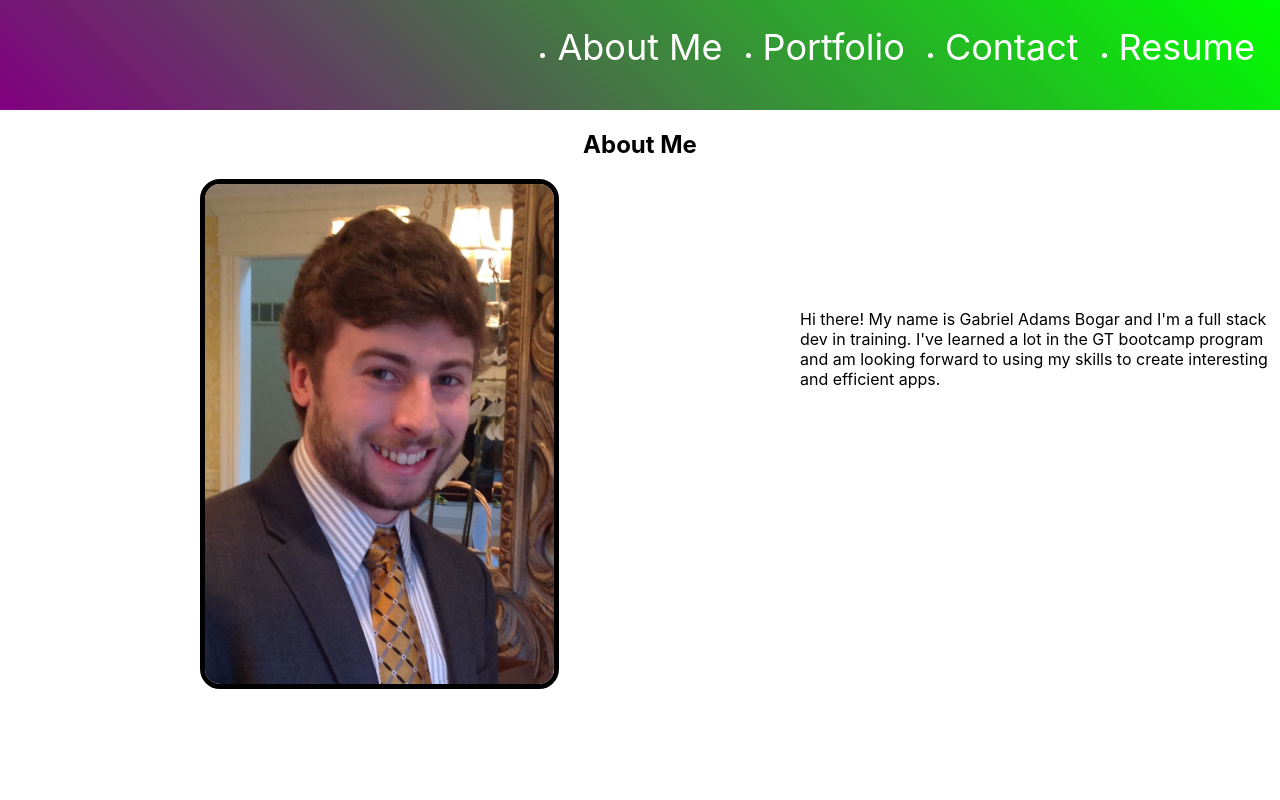
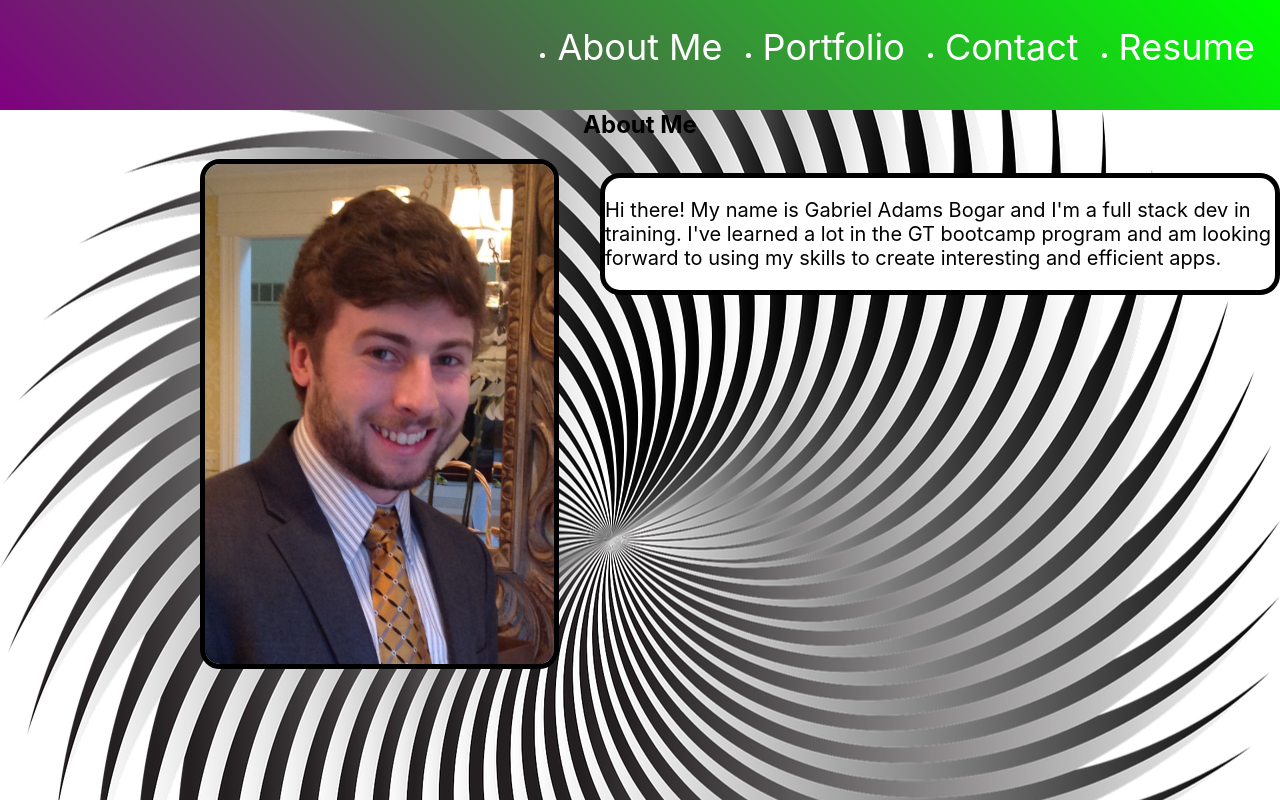
Before and after one commit to gabeab34/GAB-Portfolio, a React (Create React App) app: page / in a window 1280 px wide. Shown: the top 800 px of the page. Built offline with nearby package versions, Linux system fonts and the light colour scheme.

Commit message:
added background image to all tabs

```diff
--- a/src/App.css
+++ b/src/App.css
@@ -1,3 +1,9 @@
+#bg {
+  background-image: url(./components/assets/portfolioBG.png);
+  background-position: center;
+  background-repeat: no-repeat;
+  margin-top: 0px;
+}
 
 .nav-tabs
 {
@@ -7,11 +13,12 @@
   background: repeating-linear-gradient( 45deg, purple, lime );
   height: 100px;
   margin-top: 0px;
+  margin-bottom: 0px;
 }
 
 #myName {
   position: relative;
-  left: -700px;
+  left: -600px;
   bottom: 20px;
   top: -20px;
 }
@@ -26,10 +33,16 @@
 #aboutMe {
   display: inline-block;
   position: relative;
-  top: -400px;
-  margin-left: 800px;
+  top: -500px;
+  margin-left: 600px;
   max-width: 800px;
   margin-bottom: 200px;
+  border: 5px;
+  border-style: solid;
+  border-color: black;
+  border-radius: 20px;
+  background-color: white;
+  font-size: 20px;
 
 }
 
@@ -40,7 +53,7 @@ h1 {
 
 h2 {
   text-align: center;
-
+  margin-top: 0px;
 }
 
 li {
--- a/src/components/pages/About.js
+++ b/src/components/pages/About.js
@@ -2,7 +2,7 @@ import React from 'react';
 
 export default function About() {
   return (
-    <div>
+    <div id= 'bg'>
       <h1>About Page</h1>
       <p>
         Nunc pharetra finibus est at efficitur. Praesent sed congue diam.
--- a/src/components/pages/Blog.js
+++ b/src/components/pages/Blog.js
@@ -2,7 +2,7 @@ import React from 'react';
 
 export default function Blog() {
   return (
-    <div>
+    <div id = 'bg'>
       <h1>Blog Page</h1>
       <p>
         Donec a volutpat quam. Curabitur nec varius justo, sed rutrum ligula.
--- a/src/components/pages/Contact.js
+++ b/src/components/pages/Contact.js
@@ -2,7 +2,7 @@ import React from 'react';
 
 export default function Contact() {
   return (
-    <div>
+    <div id = 'bg'>
       <h1>Contact Page</h1>
       <p>
         Integer cursus bibendum sem non pretium. Vestibulum in aliquet sem, quis
--- a/src/components/pages/Home.js
+++ b/src/components/pages/Home.js
@@ -3,7 +3,7 @@ import myPic from '../assets/GAB.jpg'
 
 export default function Home() {
   return (
-    <div>
+    <div id = 'bg'>
       <h2>About Me</h2>
         <div id = "myPic">
           <img src= {myPic} alt= "Me" />
```
Also changed, not shown: src/components/assets/portfolioBG.png (added).
